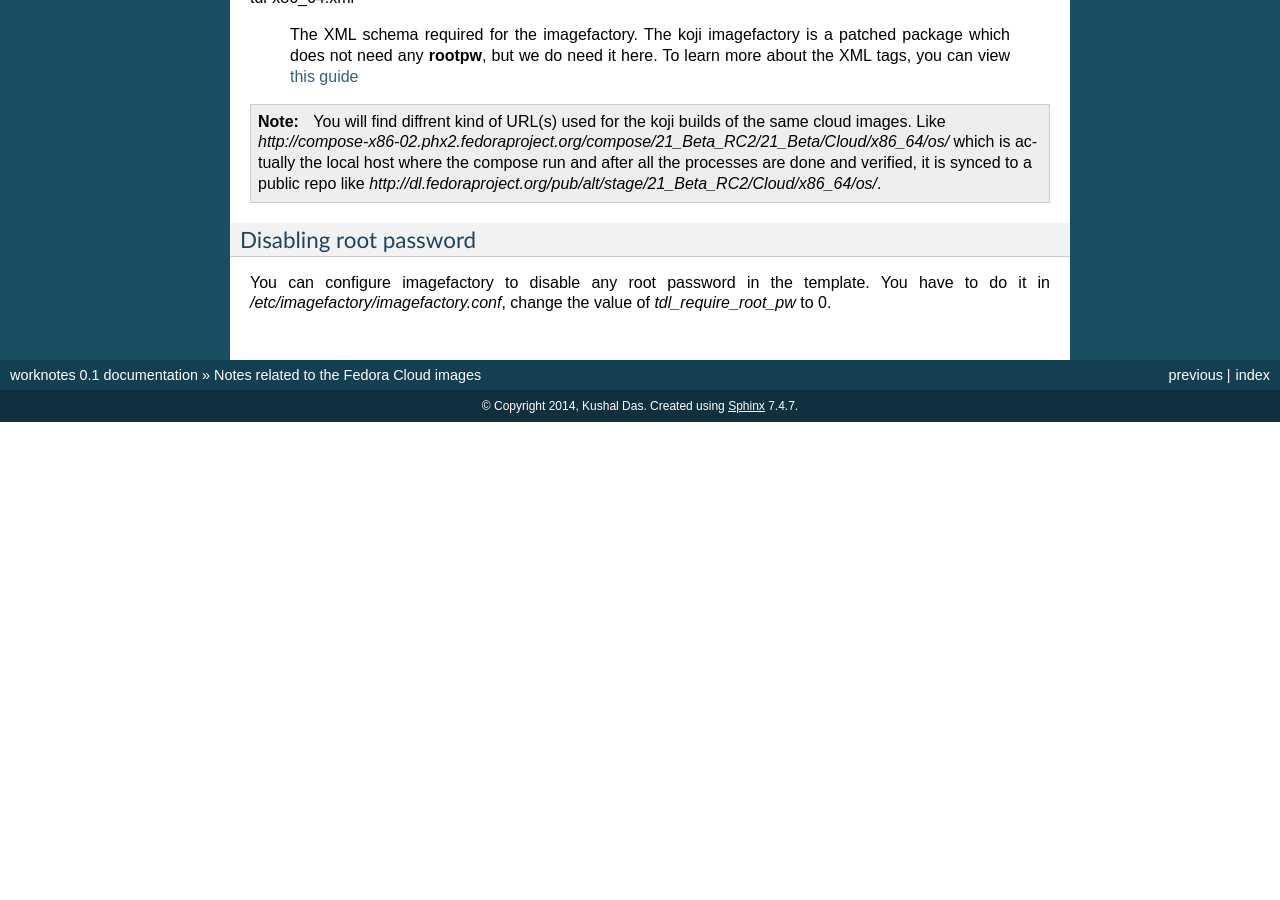
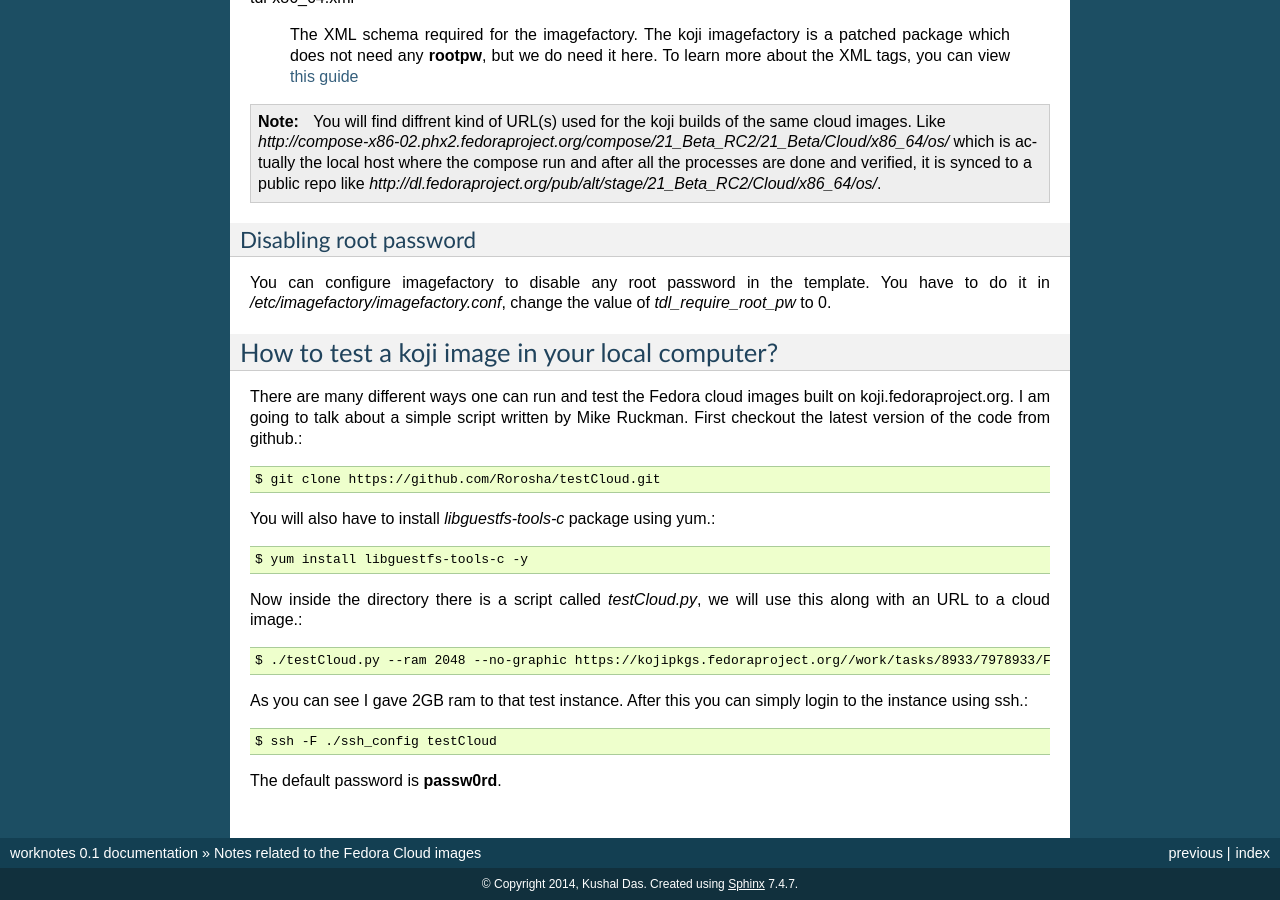
Before and after one commit to kushaldas/worknotes, a Sphinx documentation site: the page built from docs/cloudimages.rst, in a window 1280 px wide and 900 px high, scrolled down 1309 px. Built offline with Sphinx 7.4.7, drawn with Linux system fonts in a browser that asks for light colours; before the commit the page ends 1731 px from its top, so only the background shows below that; some of the changed text lies outside the part shown.

Commit message:
How to test koji images in your local machine without a cloud?

```diff
--- a/docs/cloudimages.rst
+++ b/docs/cloudimages.rst
@@ -79,3 +79,26 @@ Disabling root password
 #########################
 
 You can configure imagefactory to disable any root password in the template. You have to do it in */etc/imagefactory/imagefactory.conf*, change the value of *tdl_require_root_pw* to 0.
+
+How to test a koji image in your local computer?
+-------------------------------------------------
+
+There are many different ways one can run and test the Fedora cloud images built on koji.fedoraproject.org. I am going to talk
+about a simple script written by Mike Ruckman. First checkout the latest version of the code from github.::
+
+    $ git clone https://github.com/Rorosha/testCloud.git
+
+You will also have to install *libguestfs-tools-c* package using yum.::
+
+    $ yum install libguestfs-tools-c -y
+
+
+Now inside the directory there is a script called *testCloud.py*, we will use this along with an URL to a cloud image.::
+
+    $ ./testCloud.py --ram 2048 --no-graphic https://kojipkgs.fedoraproject.org//work/tasks/8933/7978933/Fedora-Cloud-Base-20141029-21_Beta.i386.qcow2
+
+As you can see I gave 2GB ram to that test instance. After this you can simply login to the instance using ssh.::
+
+    $ ssh -F ./ssh_config testCloud
+
+The default password is **passw0rd**.
```
